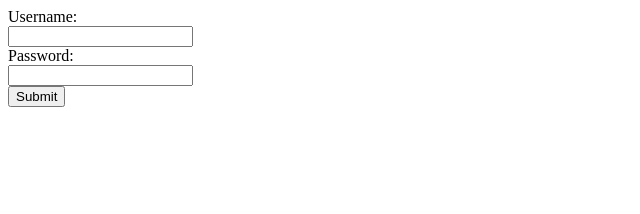
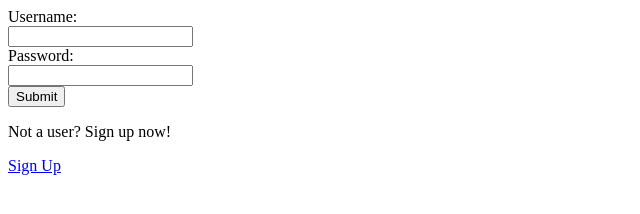
Before and after one commit to JY-21/IP2, a plain HTML site: page views (frontend)/login_page.html in a window 1280 px wide. Shown: the whole page, without its empty margins (0-640 px from the left). Drawn offline with Linux system fonts and the light colour scheme.

Commit message:
reference links between login and sign up

```diff
--- a/views (frontend)/login_page.html
+++ b/views (frontend)/login_page.html
@@ -11,6 +11,9 @@
             <label for = "password">Password:</label><br>
             <input type = "text" id="password" name ="password"><br>
             <input type = "submit" value = "Submit">
+
+            <p>Not a user? Sign up now!</p>
+            <a href="sign_up_page.html">Sign Up</a>
         </form>
     </body>
 </html>
```
Also changed, not shown: views (frontend)/sign_up_page.html (+2 -0 lines).
